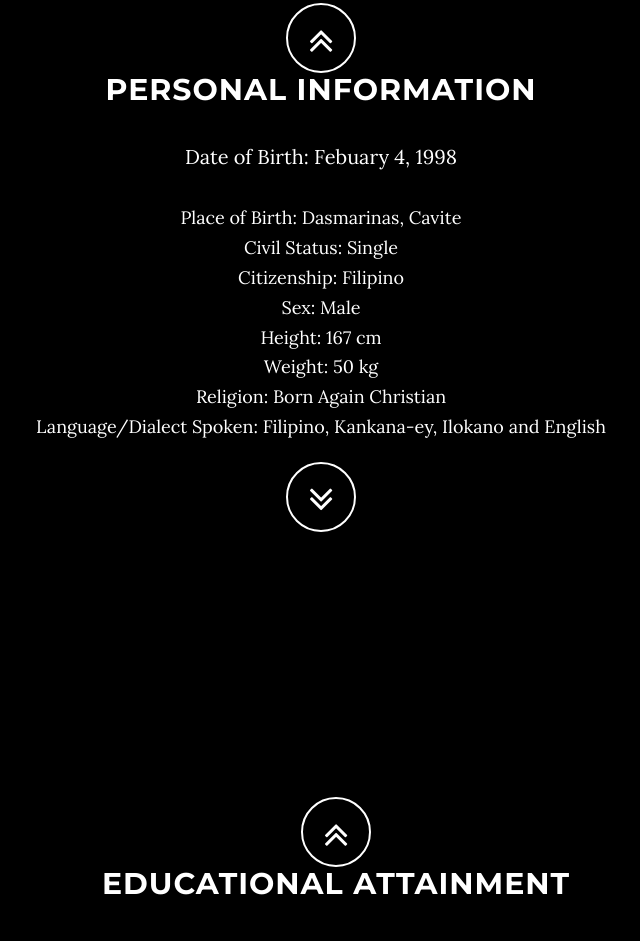
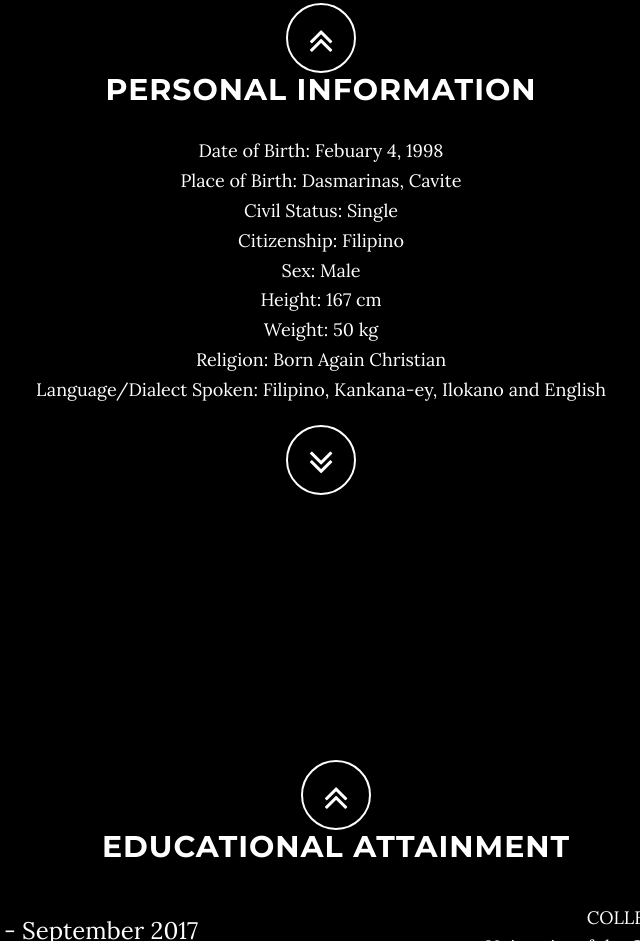
Before and after one commit to clarksongonzales/Resume, a website: page index.html in a window 1280 px wide. Shown: the part 1639-2580 px from the top of the page, without its empty margins (319-959 px from the left). Drawn offline with nearby package versions, Linux system fonts and the light colour scheme; some packages are replaced by stand-ins of ours.

Commit message:
Update index.html

```diff
--- a/index.html
+++ b/index.html
@@ -111,7 +111,7 @@
                             <i class="fa fa-angle-double-up animated"></i>
                         </a>
                     <h2>PERSONAL INFORMATION</h2>
-                    <p class="h4"><p>Date of Birth: Febuary 4, 1998</p>
+                    <p class="h4">Date of Birth: Febuary 4, 1998</p>
                     <p class="h4">Place of Birth: Dasmarinas, Cavite</p>
                     <p class="h4">Civil Status: Single</p>
                     <p class="h4">Citizenship: Filipino</p>
@@ -132,7 +132,6 @@
     <section id="Education" class="container content-section text-center">
 <div class="Education-section">
             <div class="container">
-
                 <div class="col-lg-8 col-lg-offset-2">
                     <a href="#Information" class="btn btn-circle page-scroll">
                             <i class="fa fa-angle-double-up animated"></i>
```
